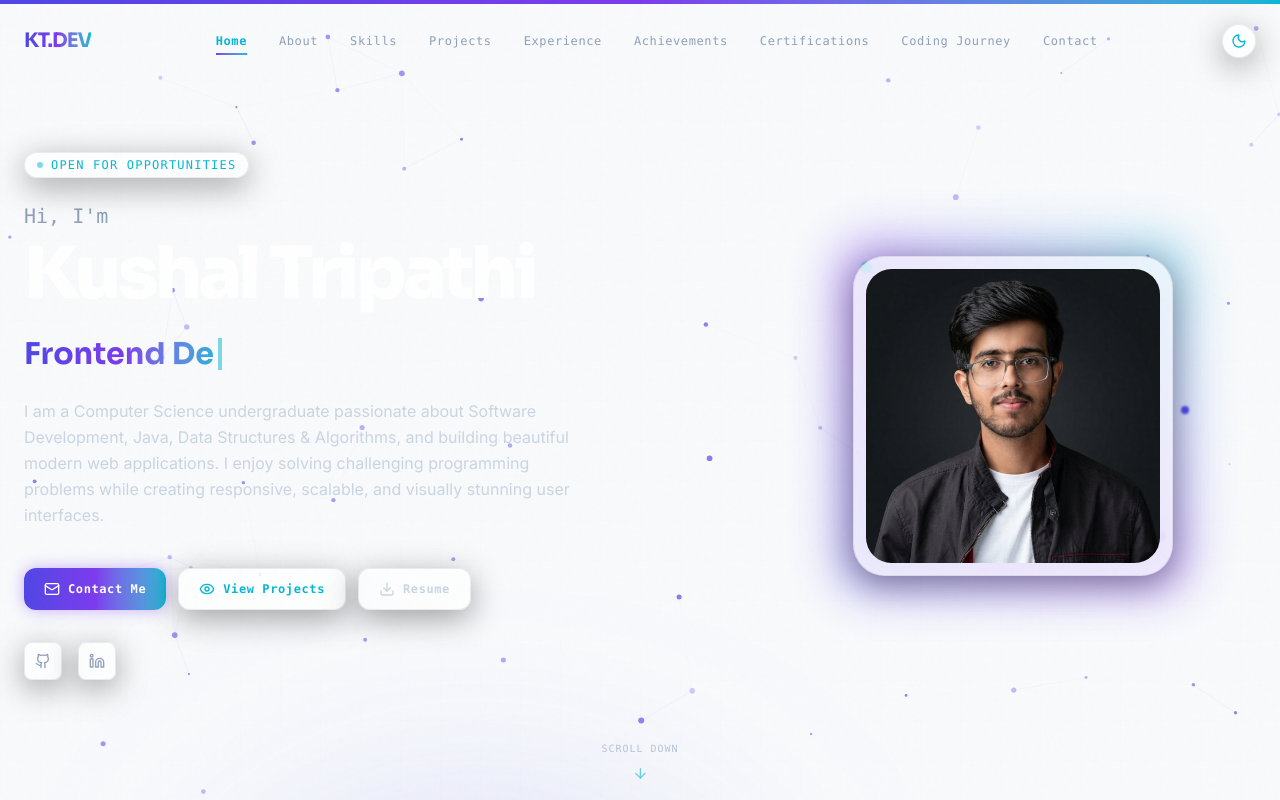
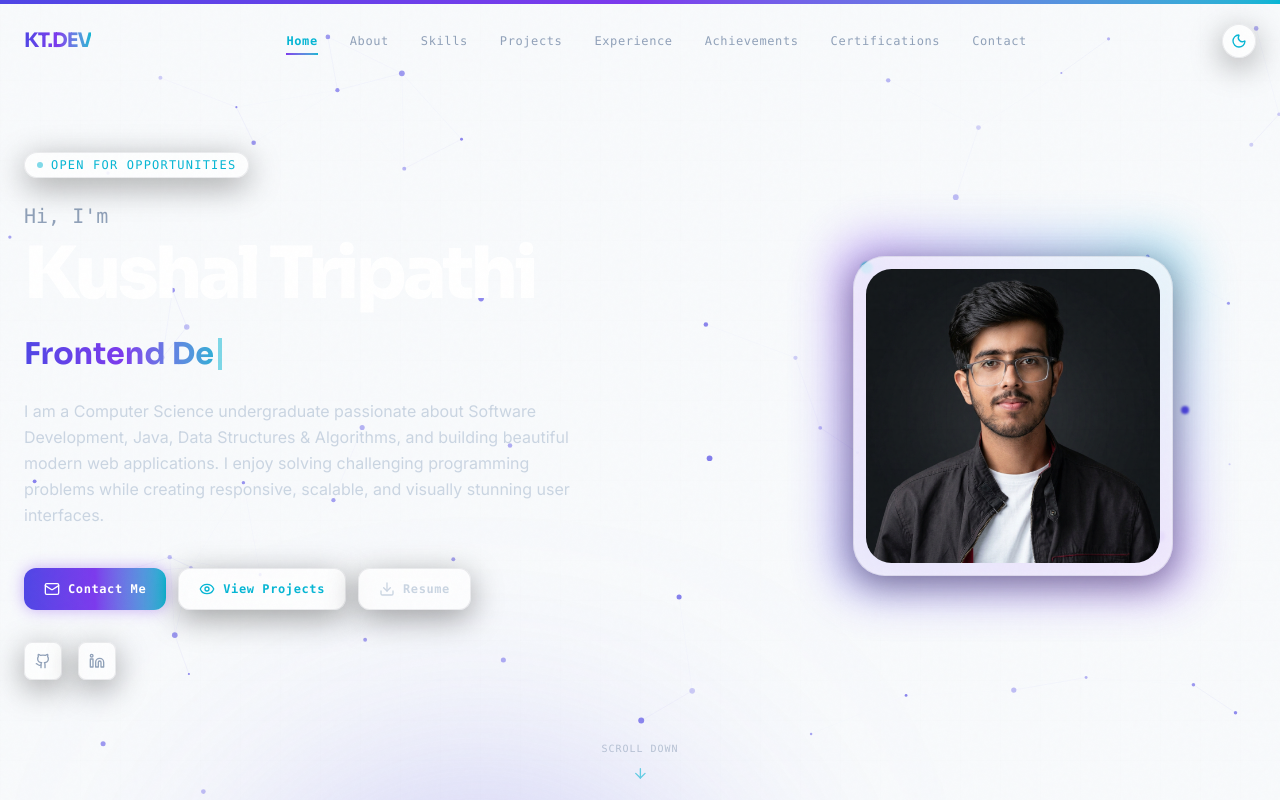
Before and after one commit to Kushal18012006/Portfolio-updated, a Next.js app: page / in a window 1280 px wide. Shown: the top 800 px of the page. Built offline with nearby package versions, Linux system fonts and the light colour scheme.

Commit message:
chore: remove coding journey section and navigation links

```diff
--- a/app/page.tsx
+++ b/app/page.tsx
@@ -6,7 +6,6 @@ import Projects from "@/components/Projects";
 import Experience from "@/components/Experience";
 import Achievements from "@/components/Achievements";
 import Certifications from "@/components/Certifications";
-import CodingJourney from "@/components/CodingJourney";
 import Contact from "@/components/Contact";
 import Footer from "@/components/Footer";
 
@@ -21,7 +20,6 @@ export default function Home() {
       <Experience />
       <Achievements />
       <Certifications />
-      <CodingJourney />
       <Contact />
 
       {/* Footer is placed at the end of the page body */}
--- a/components/Footer.tsx
+++ b/components/Footer.tsx
@@ -31,7 +31,6 @@ export default function Footer() {
   const secondaryLinks = [
     { name: "Achievements", href: "#achievements" },
     { name: "Certifications", href: "#certifications" },
-    { name: "Journey", href: "#journey" },
     { name: "Contact", href: "#contact" },
   ];
 
--- a/components/Navbar.tsx
+++ b/components/Navbar.tsx
@@ -12,7 +12,6 @@ const navItems = [
   { name: "Experience", href: "#experience" },
   { name: "Achievements", href: "#achievements" },
   { name: "Certifications", href: "#certifications" },
-  { name: "Coding Journey", href: "#journey" },
   { name: "Contact", href: "#contact" },
 ];
 
```
